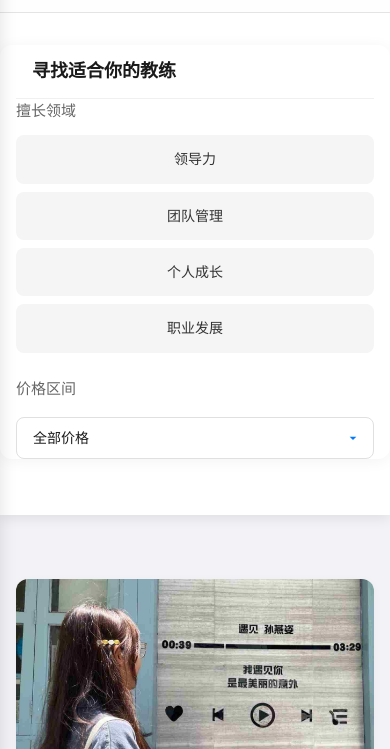
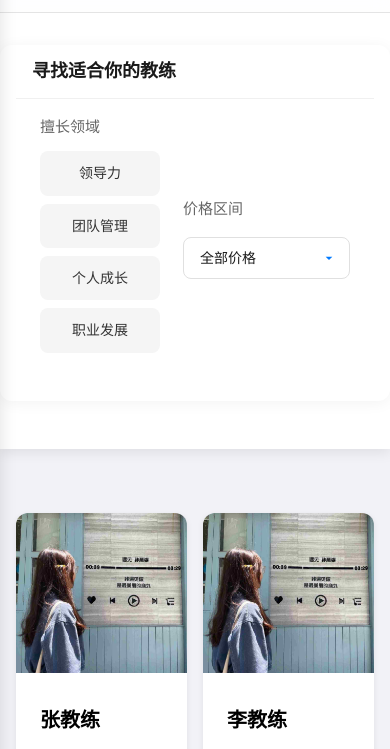
Before and after one commit to zjlingdi/coach-platform, a plain HTML site: page index.html in a window 390 px wide. Shown: the part 56-805 px from the top of the page. Drawn offline with Linux system fonts and the light colour scheme.

Commit message:
update: 移动端筛选栏布局调整

```diff
--- a/css/style.css
+++ b/css/style.css
@@ -425,3 +425,65 @@ body {
         grid-template-columns: repeat(4, 1fr); /* 4列布局 */
     }
 }
+
+/* 在style.css原有内容基础上添加 */
+@media (max-width: 768px) {
+    /* 筛选器横向排列优化 */
+    .specialty-tags {
+        display: flex !important;
+        flex-wrap: nowrap;
+        overflow-x: auto;
+        scrollbar-width: thin;
+        scrollbar-color: var(--primary-color) transparent;
+        padding-bottom: 8px;
+        -webkit-overflow-scrolling: touch;
+        gap: 10px;
+    }
+
+    .specialty-tags::-webkit-scrollbar {
+        height: 4px;
+    }
+
+    .specialty-tags::-webkit-scrollbar-thumb {
+        background: var(--primary-color);
+        border-radius: 2px;
+    }
+
+    .tag-item {
+        flex: 0 0 45%;
+        min-width: 120px;
+        margin: 0 !important;
+    }
+
+    .tag-text {
+        padding: 10px 12px !important;
+        white-space: nowrap;
+        text-overflow: ellipsis;
+        overflow: hidden;
+    }
+
+    /* 教练列表两列布局 */
+    .coaches-grid {
+        grid-template-columns: repeat(2, 1fr) !important;
+        gap: 1rem !important;
+    }
+
+    .coach-avatar img {
+        height: 180px !important;
+    }
+
+    .coach-card {
+        box-shadow: 0 2px 6px rgba(0,0,0,0.08);
+    }
+}
+
+/* 小屏手机优化 */
+@media (max-width: 400px) {
+    .tag-item {
+        flex: 0 0 48%;
+    }
+
+    .coach-avatar img {
+        height: 160px !important;
+    }
+}
--- a/index.html
+++ b/index.html
@@ -35,6 +35,7 @@
                 </div>
             </div>
 
+            <div class="filter-group">
                 <div class="filter-category">
                     <h3>擅长领域</h3>
                     <div class="specialty-tags"> <!-- 修改类名保持与CSS一致 -->
@@ -103,7 +104,7 @@
 
         // 点击外部关闭菜单
         document.addEventListener('click', (e) => {
-            if (navMenu.classList.contains('active')) { // 修复缺失的右括号
+            if (navMenu.classList.contains('active')) {
                 navMenu.classList.remove('active');
                 menuToggle.classList.remove('active');
             }
```
